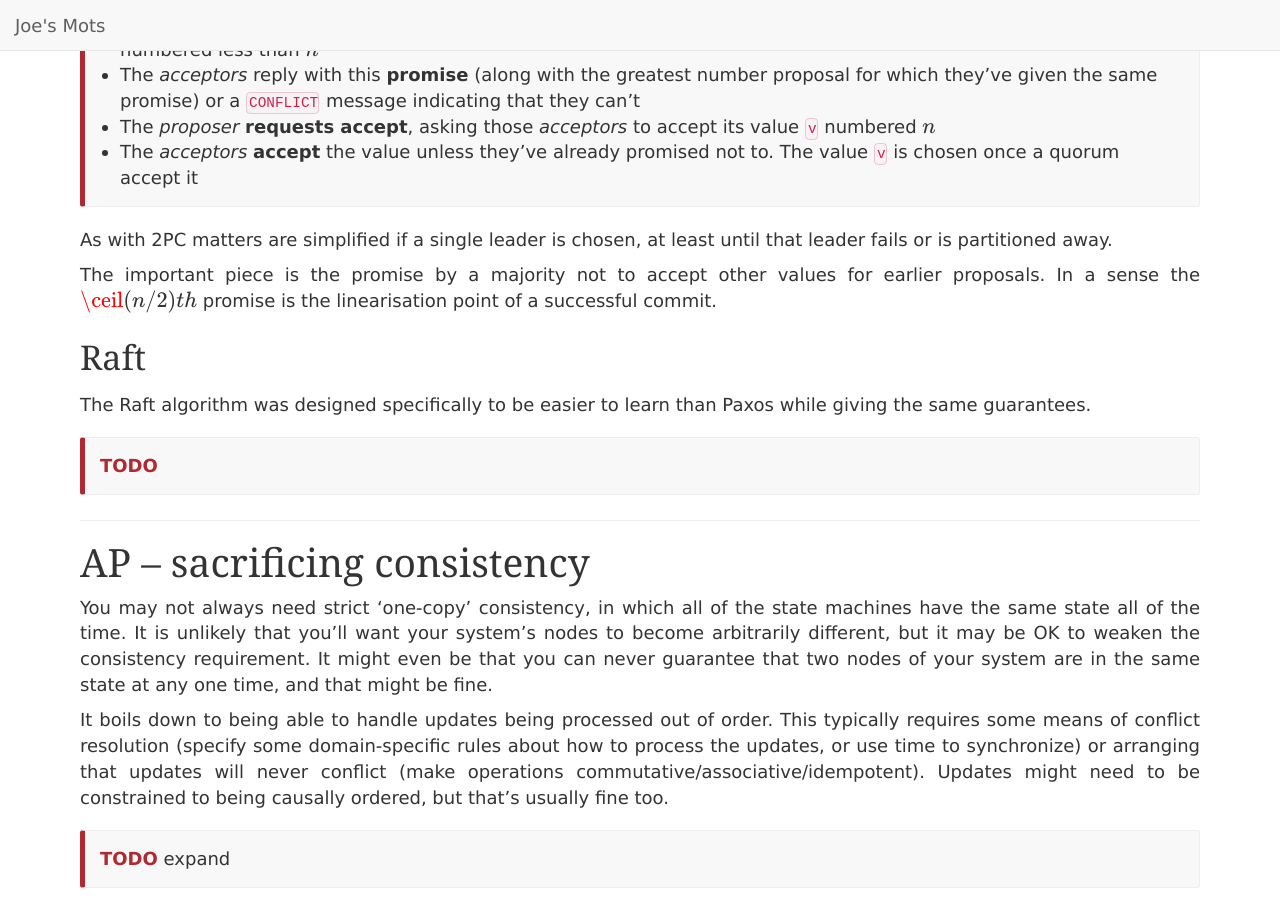
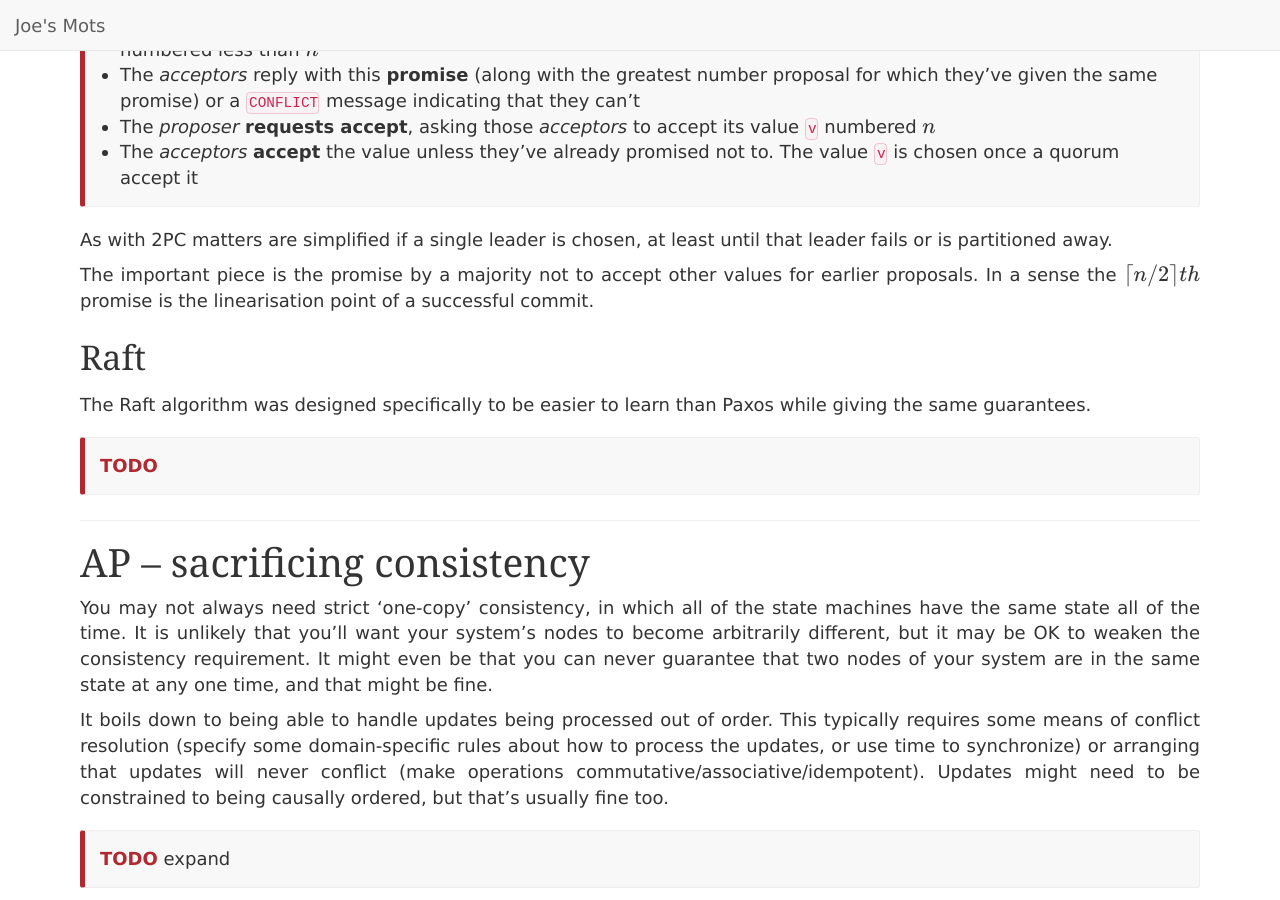
Before and after one commit to joekearney/joekearney.github.io, a Jekyll site: the page built from _posts/2015-01-12-distrib-protocols.md, in a window 1280 px wide and 900 px high, scrolled down 3037 px. Built offline with Jekyll 4.4.1, drawn with Linux system fonts in a browser that asks for light colours; some web fonts are replaced; formulas are drawn with MathJax 3.

Commit message:
math fix

```diff
--- a/_posts/2015-01-12-distrib-protocols.md
+++ b/_posts/2015-01-12-distrib-protocols.md
@@ -116,7 +116,7 @@ Paxos is usually described in its _single decree_ form, as an algorithm for deci
 
 As with 2PC matters are simplified if a single leader is chosen, at least until that leader fails or is partitioned away.
 
-The important piece is the promise by a majority not to accept other values for earlier proposals. In a sense the \\(\ceil(n/2)th\\) promise is the linearisation point of a successful commit.
+The important piece is the promise by a majority not to accept other values for earlier proposals. In a sense the \\(\left \lceil{n/2}\right \rceil  th\\) promise is the linearisation point of a successful commit.
 
 ## Raft
 
```
